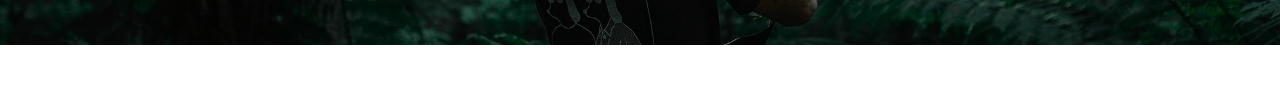
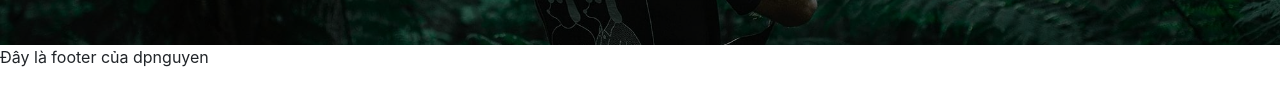
Before and after one commit to dpnguyen53/bc50_portfolio, a plain HTML site: page index.html in a window 1280 px wide. Shown: the part 2411-2516 px from the top of the page. Drawn offline with nearby package versions, Linux system fonts and the light colour scheme.

Commit message:
footer by dpnguyen

```diff
--- a/index.html
+++ b/index.html
@@ -326,6 +326,8 @@
       </div>
     </section>
 
+    <footer>Đây là footer của dpnguyen</footer>
+
     <br />
     <br />
     <br />
```
